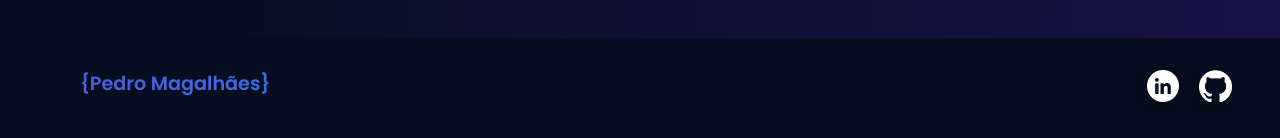
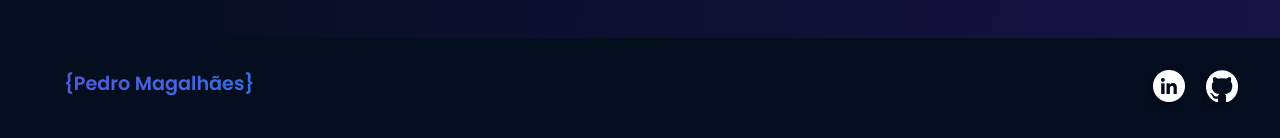
Before and after one commit to jpmag7/portfolio, a plain HTML site: page index.html in a window 1280 px wide. Shown: the part 5035-5173 px from the top of the page. Drawn offline with Linux system fonts and the light colour scheme.

Commit message:
Add files via upload

```diff
--- a/footer.css
+++ b/footer.css
@@ -13,11 +13,11 @@
 
 .footer-name {
     font-size: 1.2rem;
-    margin-left: 5rem;
+    margin-left: min(5rem, 5%);
 }
 
 .footer-links {
-    margin-right: 2rem;
+    margin-right: min(2rem, 2%);
 }
 
 .footer-img {
```
